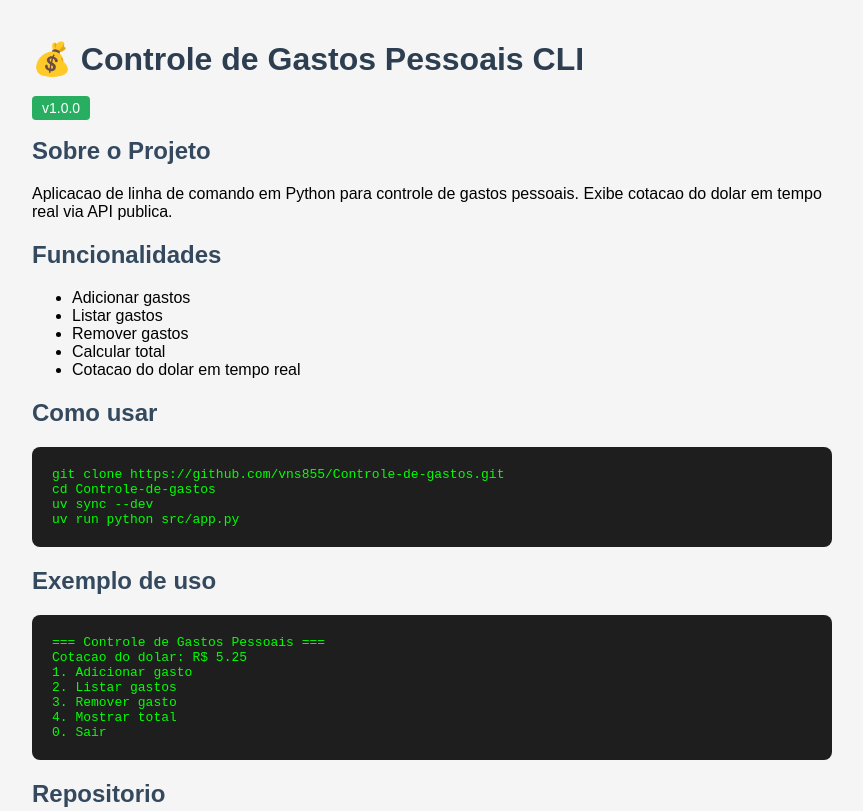
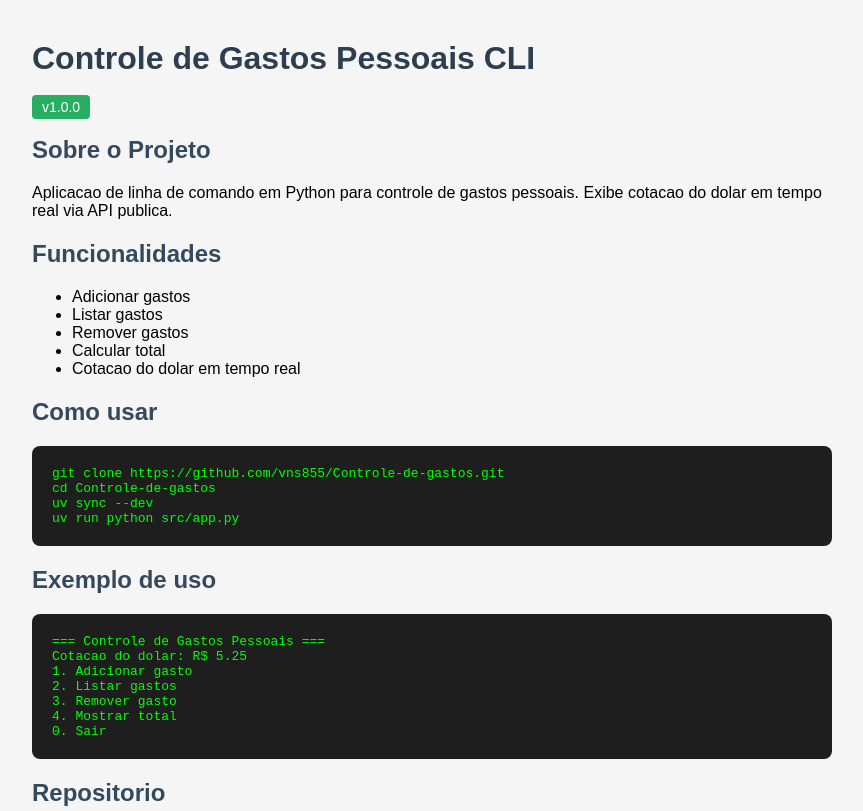
Before and after one commit to vns855/Controle-de-gastos, a plain HTML site: page index.html in a window 1280 px wide. Shown: the top 811 px of the page, without its empty margins (208-1071 px from the left). Drawn offline with Linux system fonts and the light colour scheme.

Commit message:
style: remove emoji do titulo

```diff
--- a/index.html
+++ b/index.html
@@ -14,7 +14,7 @@
   </style>
 </head>
 <body>
-  <h1>💰 Controle de Gastos Pessoais CLI</h1>
+  <h1> Controle de Gastos Pessoais CLI</h1>
   <span class="badge">v1.0.0</span>
 
   <h2>Sobre o Projeto</h2>
```
